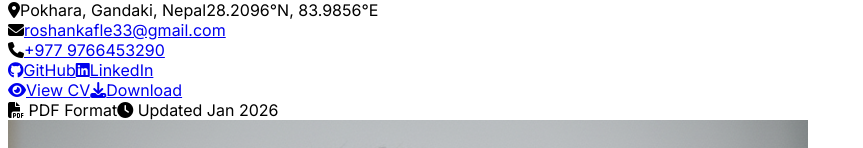
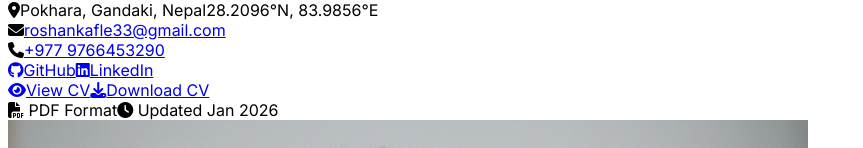
Before and after one commit to Kafle33/personal-portfolio, a React (Vite) app in the folder client/: page / in a window 1280 px wide. Shown: the part 338-486 px from the top of the page, without its empty margins (0-863 px from the left). Built offline with nearby package versions, Linux system fonts and the light colour scheme.

Commit message:
feat(portfolio): add personal development section

```diff
--- a/client/src/pages/home.tsx
+++ b/client/src/pages/home.tsx
@@ -446,7 +446,7 @@ export default function Home() {
                   data-testid="btn-download-cv"
                 >
                   <i className="fas fa-download group-hover:translate-y-1 transition-transform"></i>
-                  <span>Download</span>
+                  <span>Download CV</span>
                 </a>
                 <div className="hidden sm:flex flex-col justify-center text-xs text-white/60 font-mono ml-2">
                   <span className="flex items-center gap-1.5">
```
